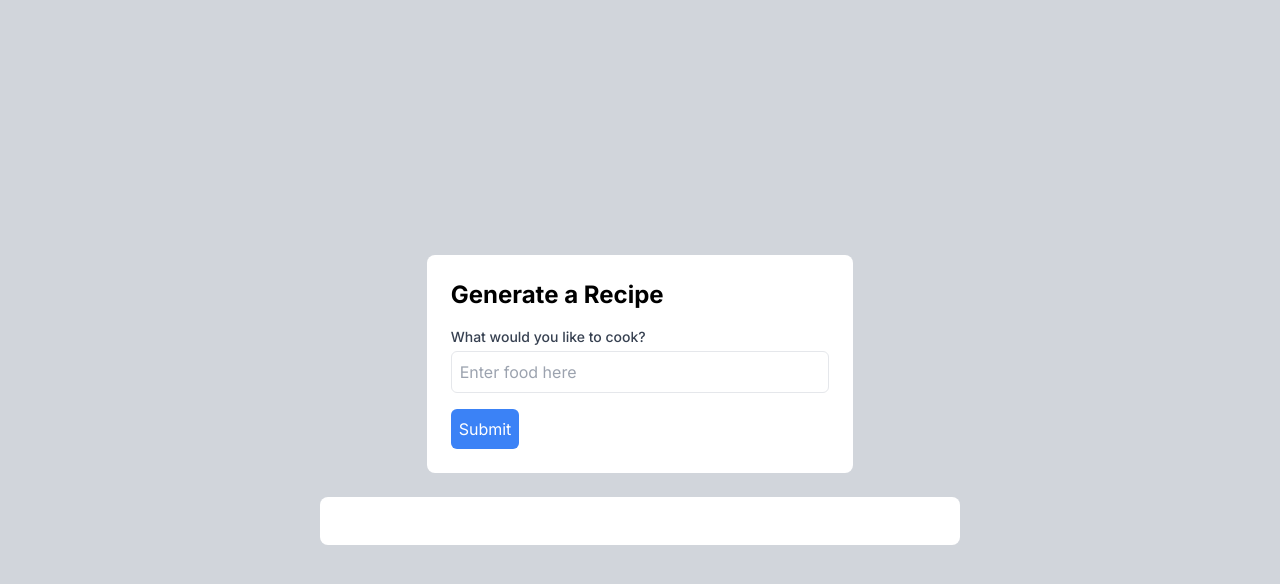
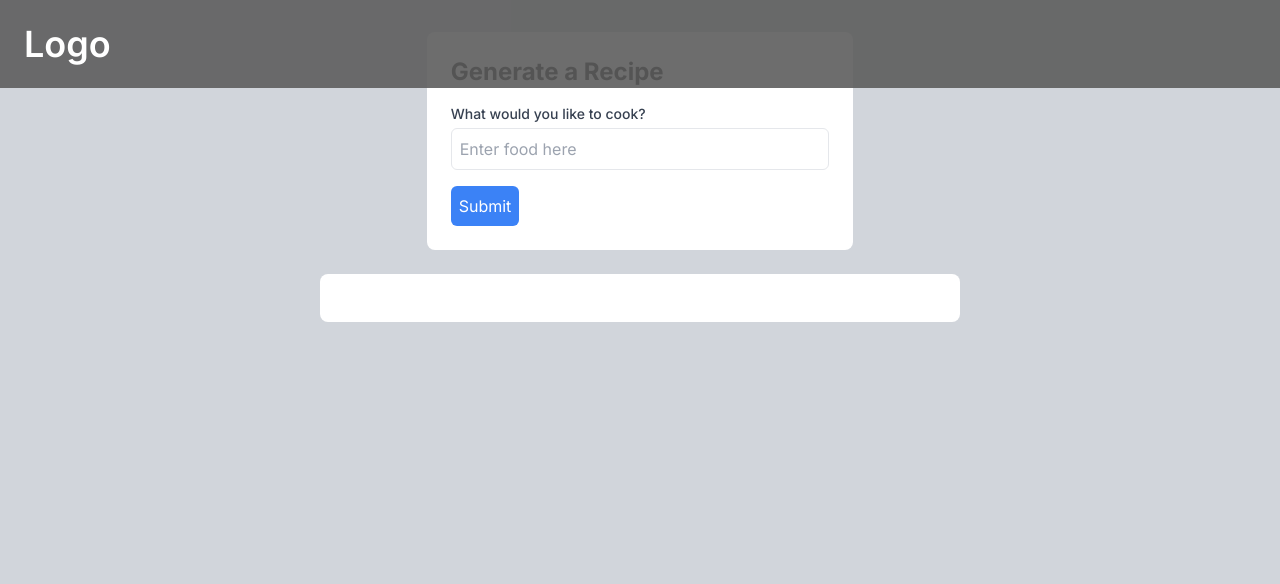
Before and after one commit to dossantos-chris/ai-cookbook, a Next.js app in the folder ai-cookbook/: page / in a window 1280 px wide. Shown: the top 584 px of the page. Built offline with nearby package versions, Linux system fonts and the light colour scheme.

Commit message:
Began implementing basic header

```diff
--- a/ai-cookbook/src/app/page.tsx
+++ b/ai-cookbook/src/app/page.tsx
@@ -1,10 +1,14 @@
 import FoodForm from "@/components/FoodForm";
+import Header from "@/components/Header";
 
 export default function Home() {
 
   return (
-    <main className="flex flex-col items-center justify-center min-h-screen bg-gray-300">
-      <FoodForm/>
+    <main className="min-h-screen bg-gray-300">
+      <Header/>
+      <div className="flex flex-col items-center justify-center pt-8">
+        <FoodForm/>
+      </div>
     </main>
   );
 }
--- /dev/null
+++ b/ai-cookbook/src/components/Header.tsx
@@ -0,0 +1,18 @@
+import React from 'react'
+import Link from 'next/link'
+
+const Header = () => {
+  return (
+    <nav className='fixed top-0 left-0 right-0 z-10 bg-[#5e5e5e] bg-opacity-90'>
+        <div className='flex flex-wrap items-center justify-between mx-auto p-6'>
+            <Link href={'/'} className='text-4xl text-white font-semibold'>Logo</Link>
+            <div>
+                <ul className='flex p-4 flex-row space-x-6'>
+                </ul>
+            </div>
+        </div>
+    </nav>
+  )
+}
+
+export default Header
```
